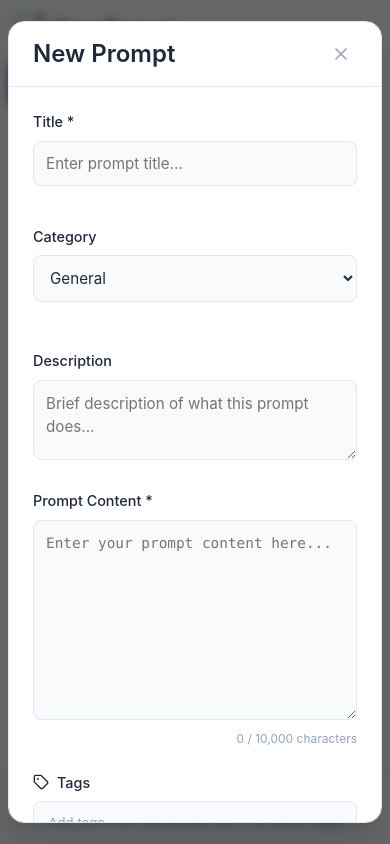
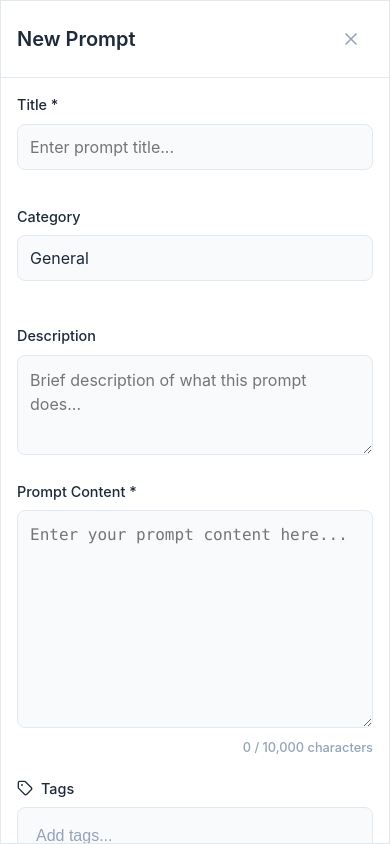
Before and after one commit to mrleonova/keepprompt, a React (Create React App) app: page / in a window 390 px wide. Both pictures are taken after a click on the button 72 px from the left and 83 px from the top of the page. Shown: the top 844 px of the page. Built offline with nearby package versions, Linux system fonts and the light colour scheme.

Commit message:
Complete mobile popup form optimizations - enhanced breakpoints and touch targets
Co-authored-by: mrleonova <224639377+mrleonova@users.noreply.github.com>

```diff
--- a/src/components/PromptForm.css
+++ b/src/components/PromptForm.css
@@ -11,6 +11,9 @@
   padding: 1rem;
   z-index: 1000;
   backdrop-filter: blur(4px);
+  /* Better scrolling on mobile */
+  overflow-y: auto;
+  -webkit-overflow-scrolling: touch;
 }
 
 .modal-content {
@@ -97,6 +100,10 @@
   font-size: 0.95rem;
   transition: all 0.2s ease;
   font-family: inherit;
+  /* Better mobile interaction */
+  -webkit-appearance: none;
+  -moz-appearance: none;
+  appearance: none;
 }
 
 .form-textarea {
@@ -323,7 +330,7 @@
   font-weight: 500;
 }
 
-/* Mobile responsive */
+/* Mobile responsive - Enhanced breakpoints */
 @media (max-width: 768px) {
   .modal-overlay {
     padding: 0.5rem;
@@ -331,6 +338,7 @@
 
   .modal-content {
     max-height: 95vh;
+    max-width: 600px;
   }
 
   .modal-header {
@@ -353,6 +361,7 @@
 
   .btn {
     width: 100%;
+    min-height: 44px; /* Improved touch target */
   }
 
   .template-buttons {
@@ -362,6 +371,278 @@
 
   .btn-template {
     width: 100%;
+    min-height: 44px; /* Improved touch target */
+    padding: 0.75rem 1rem;
+  }
+
+  /* Enhanced close button for mobile */
+  .btn-close {
+    width: 40px;
+    height: 40px; /* Improved touch target */
+  }
+
+  /* Better tag management for mobile */
+  .tag-item {
+    padding: 0.5rem 0.75rem;
+    font-size: 0.85rem;
+  }
+
+  .tag-remove {
+    width: 20px;
+    height: 20px; /* Improved touch target */
+  }
+
+  /* Better checkbox for touch */
+  .checkbox-container input[type="checkbox"] {
+    width: 20px;
+    height: 20px;
+  }
+}
+
+/* Tablet and small laptop screens */
+@media (max-width: 480px) {
+  .modal-overlay {
+    padding: 0;
+    align-items: stretch;
+  }
+
+  .modal-content {
+    max-width: 100%;
+    max-height: 100vh;
+    border-radius: 0;
+    margin: 0;
+    height: 100vh;
+    display: flex;
+    flex-direction: column;
+  }
+
+  .prompt-form {
+    padding: 1rem;
+    flex: 1;
+    overflow-y: auto;
+    display: flex;
+    flex-direction: column;
+  }
+
+  .modal-header {
+    padding: 1rem;
+    flex-shrink: 0;
+  }
+
+  .modal-header h2 {
+    font-size: 1.25rem;
+  }
+
+  .btn-close {
+    width: 44px;
+    height: 44px; /* Larger touch target for small screens */
+  }
+
+  /* Form optimizations for small screens */
+  .form-group {
+    margin-bottom: 1.25rem;
+  }
+
+  .form-textarea {
+    min-height: 100px;
+  }
+
+  .form-textarea.content {
+    min-height: 180px;
+  }
+
+  /* Actions at bottom */
+  .form-actions {
+    margin-top: auto;
+    padding-top: 1rem;
+    flex-shrink: 0;
+  }
+
+  .btn {
+    min-height: 48px;
+    font-size: 1rem;
+  }
+
+  .template-buttons {
+    gap: 0.75rem;
+  }
+
+  .btn-template {
+    min-height: 44px;
+    font-size: 0.9rem;
+    padding: 0.875rem 1rem;
+  }
+
+  /* Better spacing for touch */
+  .tags-container {
+    min-height: 48px;
+  }
+
+  .tags-list {
+    padding: 1rem;
+    min-height: 48px;
+    align-items: center;
+  }
+
+  .tag-input {
+    font-size: 1rem;
+    min-height: 24px;
+  }
+
+  /* Enhanced character count visibility */
+  .char-count {
+    font-size: 0.8rem;
+    font-weight: 500;
+  }
+
+  /* Better error visibility */
+  .error-message {
+    font-size: 0.85rem;
+    font-weight: 500;
+  }
+}
+
+/* Very small phone screens */
+@media (max-width: 375px) {
+  .modal-header h2 {
+    font-size: 1.1rem;
+  }
+
+  .form-label {
+    font-size: 0.95rem;
+    font-weight: 600;
+  }
+
+  .form-input,
+  .form-select,
+  .form-textarea {
+    font-size: 1rem; /* Prevent zoom on iOS */
+    padding: 1rem 0.75rem;
+  }
+
+  .form-textarea.content {
+    font-size: 0.95rem;
+    line-height: 1.4;
+  }
+
+  .template-section {
+    padding: 0.75rem;
+  }
+
+  .template-buttons {
+    gap: 0.5rem;
+  }
+
+  .btn-template {
+    padding: 1rem 0.875rem;
+    font-size: 0.85rem;
+  }
+
+  /* Compact tag display */
+  .tag-item {
+    font-size: 0.8rem;
+    padding: 0.375rem 0.625rem;
+  }
+}
+
+/* Extra small screens (320px) */
+@media (max-width: 320px) {
+  .prompt-form {
+    padding: 0.75rem;
+  }
+
+  .modal-header {
+    padding: 0.75rem;
+  }
+
+  .form-group {
+    margin-bottom: 1rem;
+  }
+
+  .template-section {
+    padding: 0.5rem;
+    margin-bottom: 1rem;
+  }
+
+  .form-actions {
+    gap: 0.5rem;
+  }
+}
+
+/* Mobile keyboard and input handling */
+@media (max-width: 480px) {
+  /* Ensure inputs work well with mobile keyboards */
+  .form-input:focus,
+  .form-textarea:focus {
+    /* Prevent scroll jump on mobile keyboards */
+    scroll-margin-top: 20px;
+  }
+
+  /* Better mobile keyboard experience */
+  .modal-overlay {
+    /* Allow the modal to adjust when keyboard appears */
+    position: fixed;
+    height: 100vh;
+    height: 100dvh; /* Use dynamic viewport height when available */
+  }
+
+  .modal-content {
+    /* Ensure content is scrollable when keyboard appears */
+    min-height: 0;
+  }
+
+  /* Prevent iOS zoom on input focus */
+  .form-input,
+  .form-select,
+  .form-textarea,
+  .tag-input {
+    font-size: 16px !important; /* Minimum font size to prevent zoom on iOS */
+  }
+}
+
+/* Landscape orientation optimizations */
+@media (max-width: 768px) and (orientation: landscape) and (max-height: 500px) {
+  .modal-content {
+    max-height: 100vh;
+    border-radius: 0;
+  }
+
+  .prompt-form {
+    padding: 1rem;
+  }
+
+  .form-textarea.content {
+    min-height: 120px;
+  }
+
+  .form-actions {
+    margin-top: 1rem;
+  }
+}
+
+/* Touch-friendly improvements */
+@supports (hover: none) and (pointer: coarse) {
+  /* This targets touch devices */
+  .btn-close:hover {
+    background: var(--bg-tertiary);
+    color: var(--text-primary);
+  }
+
+  .btn-template:hover {
+    background: var(--primary-color-light);
+    color: var(--primary-color-dark);
+    border-color: var(--primary-color);
+  }
+
+  .tag-remove:hover {
+    background: var(--primary-color);
+    color: white;
+  }
+
+  /* Larger tap targets for touch */
+  .tag-remove {
+    min-width: 24px;
+    min-height: 24px;
   }
 }
 
```
